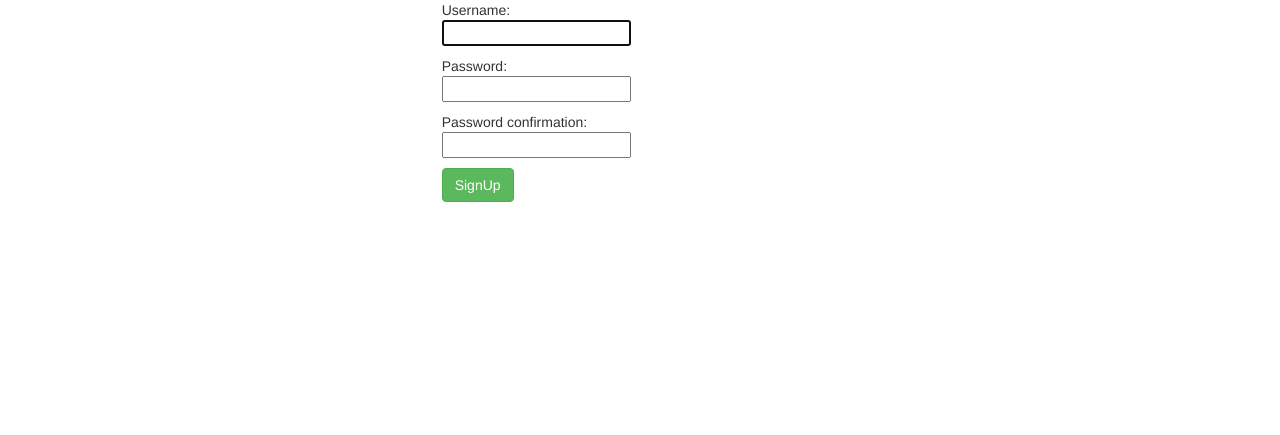
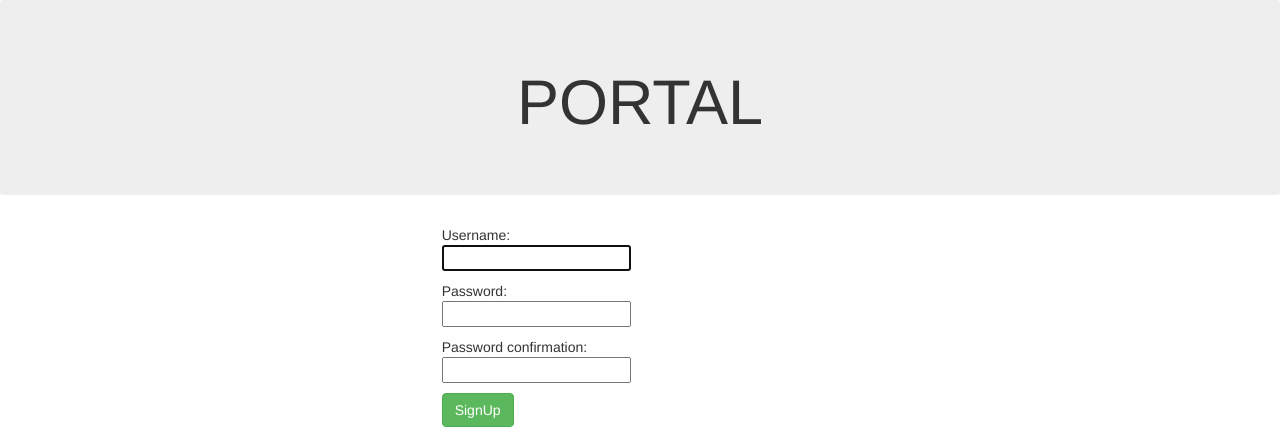
Before and after one commit to Sandeepsubramaniyan/Portal, a Django app: page /signup/ in a window 1280 px wide. Shown: the top 435 px of the page. Run offline with Django 3.2, Linux system fonts and the light colour scheme; some libraries are stand-ins or nearby versions.

Commit message:
gave centred heading to return main page always

```diff
--- a/templates/signup.html
+++ b/templates/signup.html
@@ -2,7 +2,13 @@
 {% load static %}
 
 {% block content %}
+
+<div class="jumbotron text-center">
+    <h1> PORTAL </h1>
+</div>
 <div class="col-md-offset-4 col-md-6">
+
+
     <form method="POST" class="form-group">
 	{% csrf_token %}
 
@@ -17,5 +23,7 @@
     {% endfor %}
 	<button type="submit" class="btn btn-success">SignUp</button>
     </form>
+
 </div>
+
 {% endblock content %}
```
